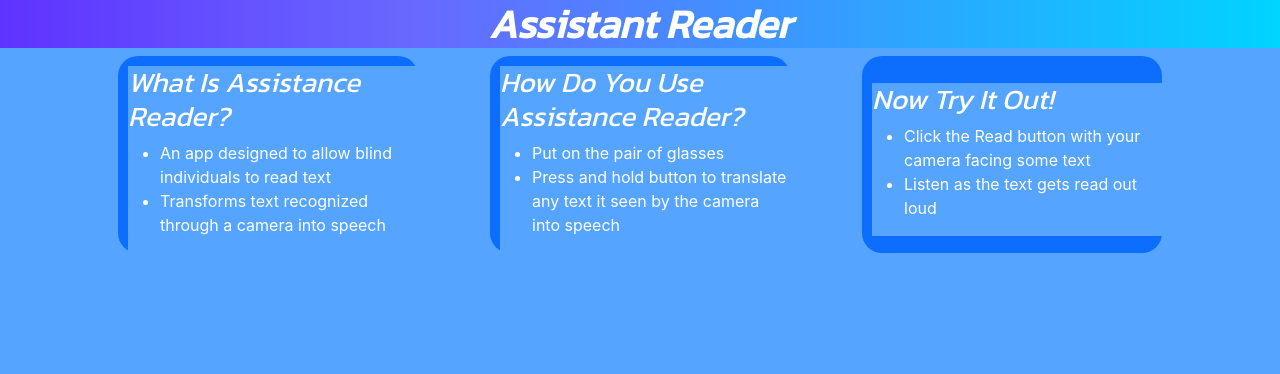
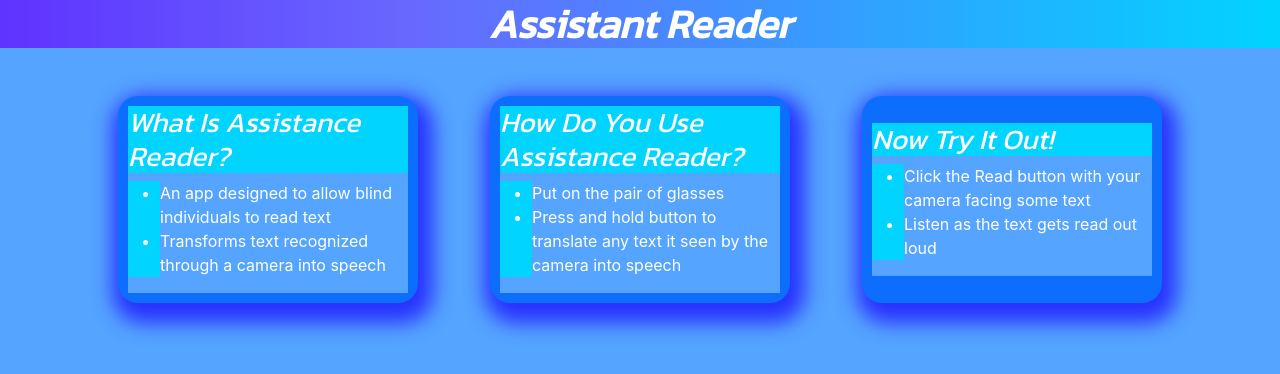
Before and after one commit to PetersonGuo/AssistedReader, a React (Create React App) app in the folder web/: page / in a window 1280 px wide. Shown: the top 374 px of the page. Built offline with nearby package versions, Linux system fonts and the light colour scheme; the HTML template or start-up script is replaced by a standard one.

Commit message:
Web Design Updates

```diff
--- a/web/src/style.css
+++ b/web/src/style.css
@@ -1,17 +1,20 @@
-
-@import url('https://fonts.googleapis.com/css?family=Kanit&display=swap');
+@import url("https://fonts.googleapis.com/css?family=Kanit&display=swap");
 
 .header {
   display: flex;
   justify-content: center;
   text-align: center;
   background: rgb(0, 0, 0);
-background: linear-gradient(90deg, rgb(95, 51, 255) 0%, rgba(104,104,255,1) 32%, rgba(0,212,255,1) 100%);
+  background: linear-gradient(
+    90deg,
+    rgb(95, 51, 255) 0%,
+    rgba(104, 104, 255, 1) 32%,
+    rgba(0, 212, 255, 1) 100%
+  );
   font-weight: bold;
   font-style: italic;
-  font-family: 'Kanit', sans-serif;
+  font-family: "Kanit", sans-serif;
   color: rgb(255, 255, 255);
-
 }
 
 .subtitle {
@@ -20,9 +23,9 @@ background: linear-gradient(90deg, rgb(95, 51, 255) 0%, rgba(104,104,255,1) 32%,
   font-size: 30;
   font-style: italic;
   margin-top: 20;
-  font-family: 'Kanit', sans-serif;
+  font-family: "Kanit", sans-serif;
   color: rgb(255, 255, 255);
-
+  background-color: rgb(0, 212, 255);
 }
 
 .list {
@@ -32,33 +35,36 @@ background: linear-gradient(90deg, rgb(95, 51, 255) 0%, rgba(104,104,255,1) 32%,
   margin-top: 30;
   margin-bottom: 10;
 
-  color:rgb(255, 255, 255)
-
+  color: rgb(255, 255, 255);
+  background-color: rgb(0, 212, 255);
 }
 
 .body {
   background: rgb(85, 164, 255);
-
 }
 
-.container{
+.container {
   flex: 1;
   display: flex;
   flex-flow: row wrap;
 
   justify-content: space-around;
-    padding-top: '100vh';
+  padding-top: "100vh";
   background: rgb(85, 164, 255);
-
 }
 
-.description{
+.description {
   display: flex;
   flex-flow: column wrap;
-    background-color: rgb(0, 170, 255);
   width: 300px;
   border-radius: 20px;
-    padding: 10px 0 0 10px;
+  padding: 10px 10px 10px 10px;
+  margin-top: 40px;
   justify-content: space-evenly;
+  box-shadow: 5px 10px 20px 10px rgb(40, 50, 255);
+  background-color: rgb(0, 212, 255);
+}
 
+.descriptionBody {
+  background-color: rgb(0, 212, 255);
 }
```
Lines whose indentation alone changed are shown as unchanged.
